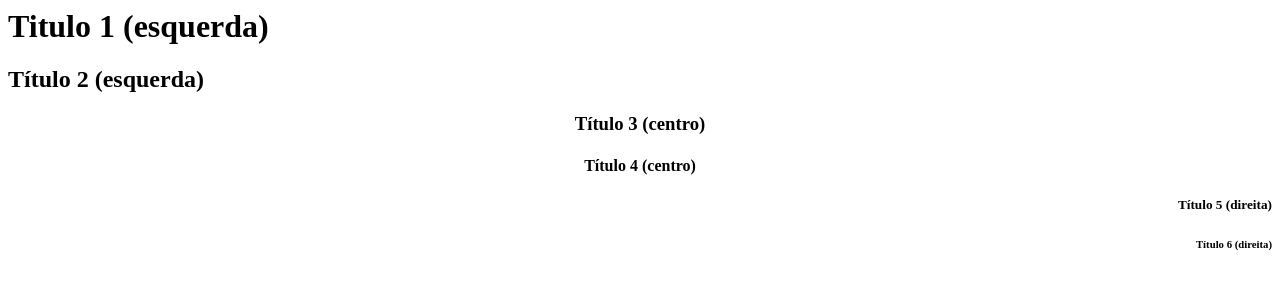
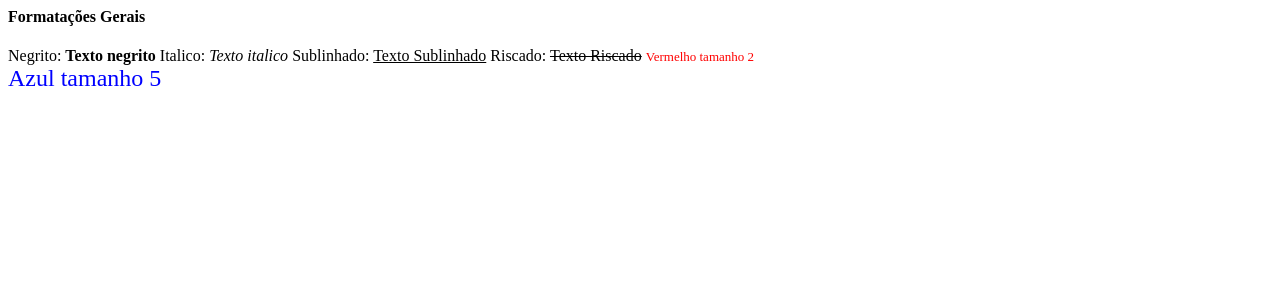
Before and after one commit to MichelleAlmeida85/Exercicio, a plain HTML site: page index.html in a window 1280 px wide. Drawn offline with Linux system fonts and the light colour scheme.

Commit message:
Add files via upload

```diff
--- a/index.html
+++ b/index.html
@@ -3,13 +3,12 @@
         <title>Este é o titulo</title>
     </head>
     <body>
-        <h1>Titulo 1 (esquerda)</h1>
-        <h2 align='left'>Título 2 (esquerda)</h2>
-        <h3 align='center'>Título 3 (centro)</h3>
-        <h4 align='center'>Título 4 (centro)</h4>
-        <h5 align='right'>Título 5 (direita)</h5>
-        <h6 align='right'>Título 6 (direita)</h6>
-
-
+        <h4>Formatações Gerais</h4>
+        Negrito: <b>Texto negrito</b>
+        Italico: <i>Texto italico</i>
+        Sublinhado: <u>Texto Sublinhado</u>
+        Riscado: <s>Texto Riscado</s>
+        <font color='red' size='2'>Vermelho tamanho 2</font><br/>
+        <font color='#0000FF' size='5'>Azul tamanho 5</font>
     </body>
 </html>
```
